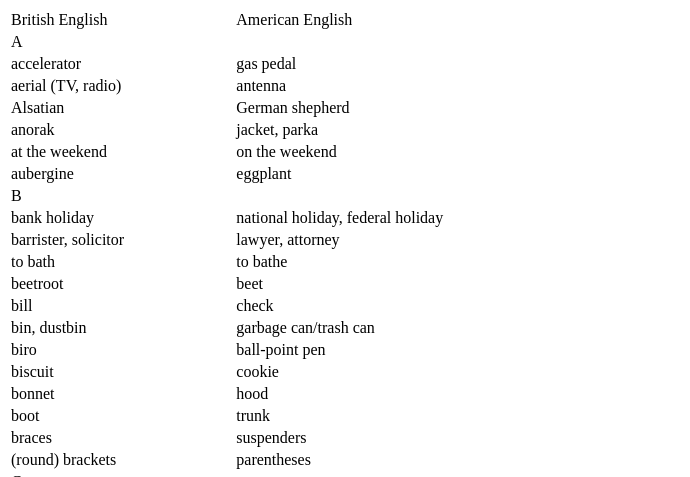
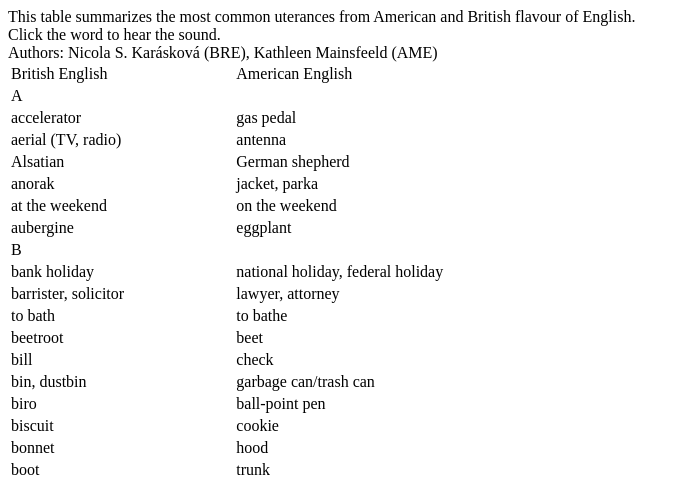
Before and after one commit to Calipheos/phonPhon, a PHP site: page /ame_bre.php in a window 1280 px wide. Shown: the top 477 px of the page, without its empty margins (0-690 px from the left). Run offline with PHP 8.4, Linux system fonts and the light colour scheme.

Commit message:
Added Credits feeld
Needs  spellchecking

```diff
--- a/ame_bre.php
+++ b/ame_bre.php
@@ -1,6 +1,16 @@
 <!-- Html Markup and css class settings -->
 
 <html>
+<div class="panel panel-default">
+  <div class="panel-body">
+    This table summarizes the most common uterances from American and British flavour of English.
+    <br>
+    Click the word to hear the sound.
+    <br>
+    Authors: Nicola S. Karásková (BRE), Kathleen Mainsfeeld (AME)
+  </div>
+</div>
+
 <table class="table resposive">
 
 <script>
```
Also changed, not shown: classes/FileLoader.php (added), classes/dependencies.php (added).
